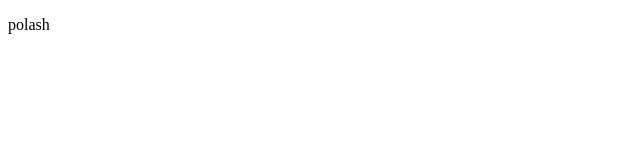
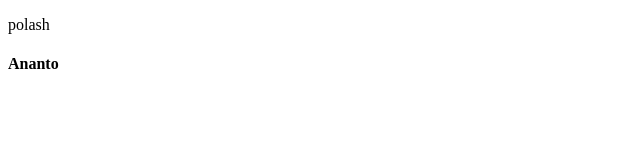
Before and after one commit to ismail-hossain1/polash, a plain HTML site: page index.html in a window 1280 px wide. Shown: the full height of the page, 0-640 px from the left. Drawn offline with Linux system fonts and the light colour scheme.

Commit message:
i update text

```diff
--- a/index.html
+++ b/index.html
@@ -9,6 +9,7 @@
 
 <body>
     <p>polash</p>
+    <h4>Ananto</h4>
 </body>
 
 </html>
```
